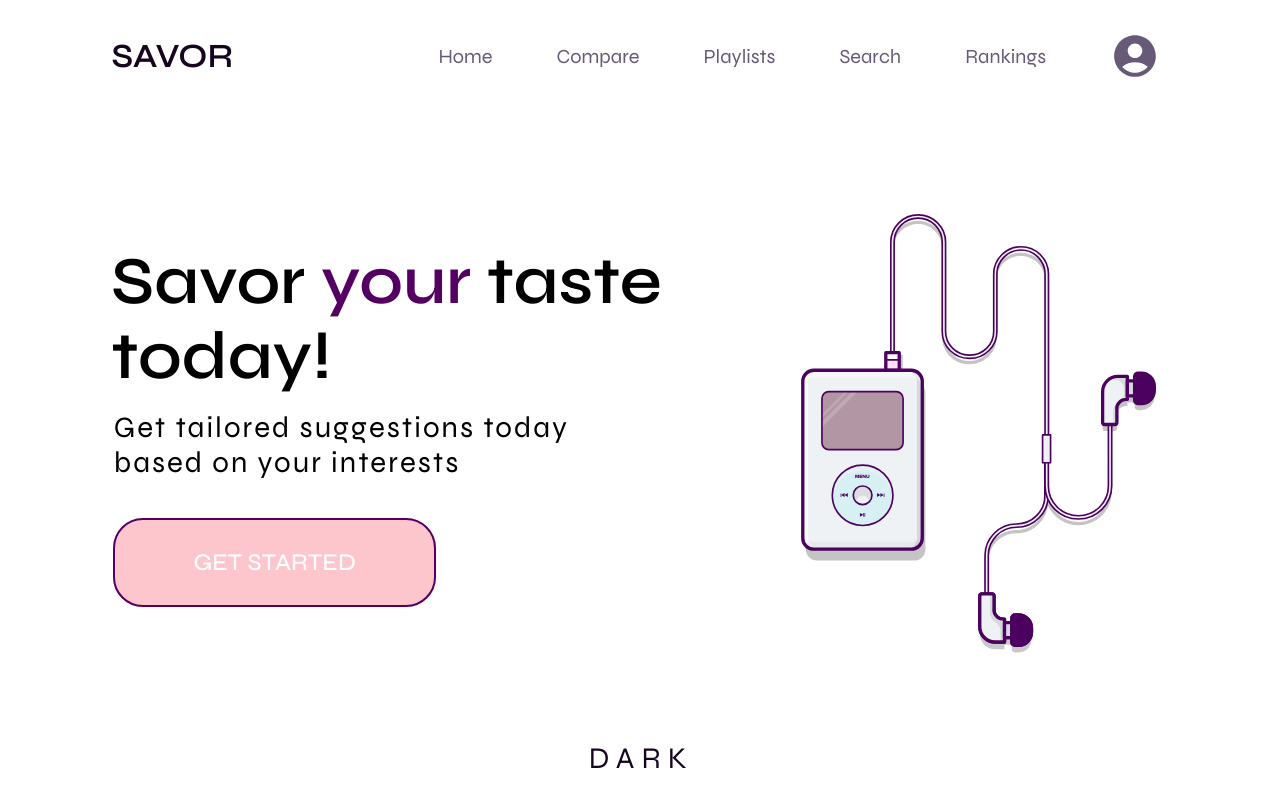
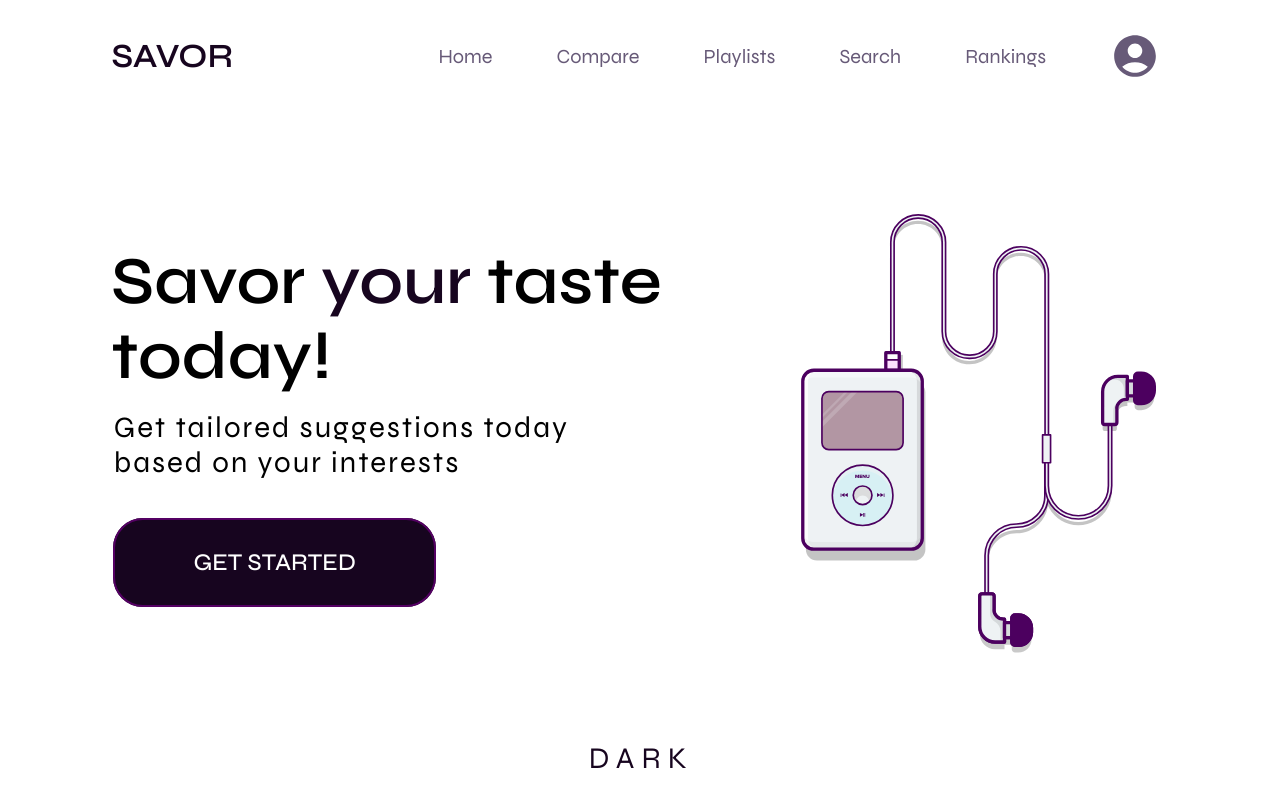
Before and after one commit to KevinYu3214/Savor, a React (Vite) app: page / in a window 1280 px wide. Shown: the top 806 px of the page. Built offline with nearby package versions, Linux system fonts and the light colour scheme; no server answers.

Commit message:
Got rid of span color (can always change later)

```diff
--- a/src/components/CustomButtons/Button.module.scss
+++ b/src/components/CustomButtons/Button.module.scss
@@ -116,13 +116,13 @@
     color: $white;
 
     .blob-btn__inner {
-      background-color: $pink;
+      background-color: $darkest-purple;
     }
     .blob-btn__blob {
-      background-color: $white;
+      background-color: $dark-purple;
     }
     &:hover {
-       color: $pink;
+       color: $white;
       &:blob-btn__blob {
         background-color: $white;
       }
--- a/src/global_styles/index.scss
+++ b/src/global_styles/index.scss
@@ -3,6 +3,18 @@
 @import "../components/CustomButtons/Button.module.scss";
 @import "./abstract/variables.scss";
 @import "./abstract/colors.scss";
+
+/*Change highlight color:
+https://stackoverflow.com/questions/34289991/change-default-selection-color-using-css*/
+::-moz-selection {
+  background: $pink;
+}
+::-webkit-selection {
+  background: $pink;
+}
+::selection {
+  background: $pink;
+}
 main {
   height: calc(100vh - #{$header-height});
   display: flex;
@@ -117,7 +129,7 @@ subtitle {
 .light {
   background-color: $white;
   span {
-    color: $dark-purple;
+    color: $darkest-purple; // normal
   }
   html {
     background-color: $white;
@@ -131,7 +143,7 @@ subtitle {
   background-color: $darkest-purple;
   color: $white;
   span {
-    color: $pink;
+    color: $white; // normal
   }
   html {
     background-color: $darkest-purple;
```
Also changed, not shown: 1 other file (tests, documents, lock files or other folders).
